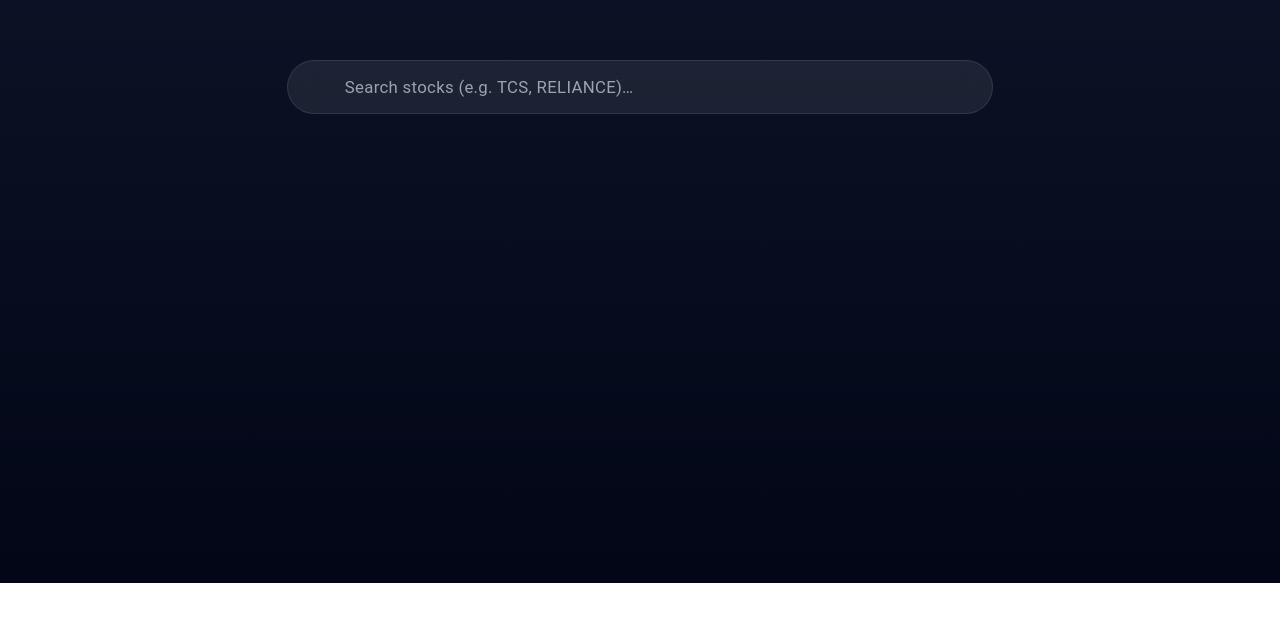
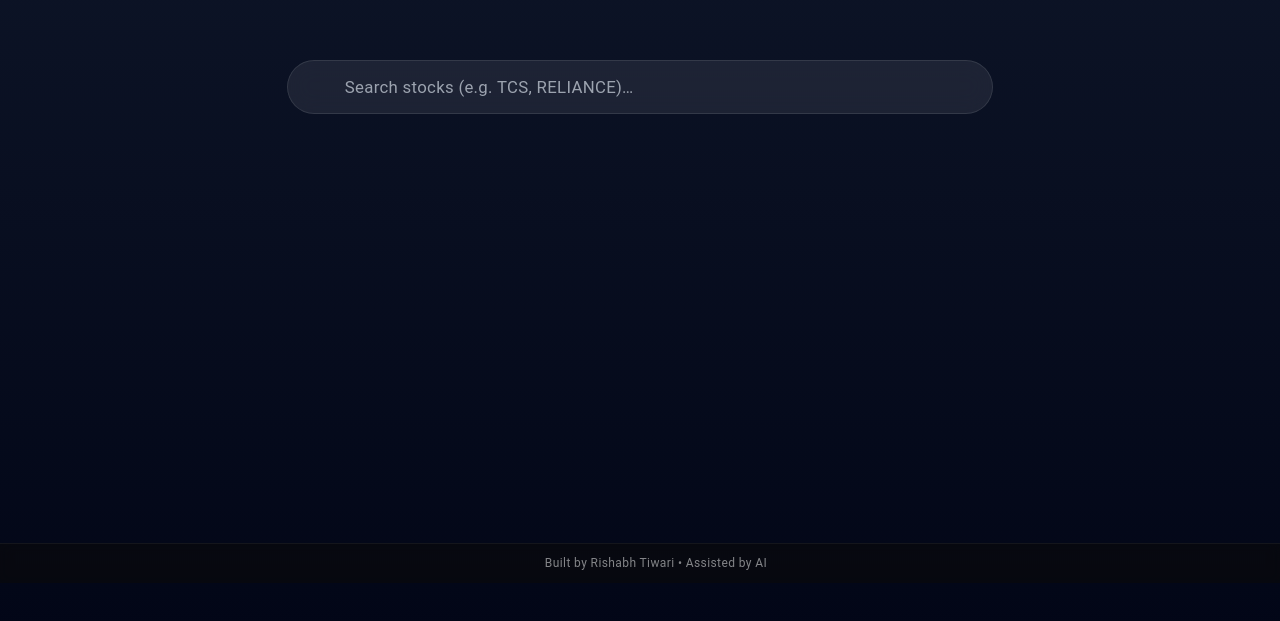
Before and after one commit to rishabh-147/market-dashboard-frontend, a React (Create React App) app: page / in a window 1280 px wide. Shown: the part 217-838 px from the top of the page. Before the commit the page ends 800 px from the top, so only its background shows below. Built offline with nearby package versions, Linux system fonts and the light colour scheme; some icons are missing.

Commit message:
[DEV] Footer and Credit Note

```diff
--- /dev/null
+++ b/src/components/CreditInfo.jsx
@@ -0,0 +1,44 @@
+import InfoOutlinedIcon from "@mui/icons-material/InfoOutlined";
+import { Tooltip, IconButton } from "@mui/material";
+
+function CreditInfo() {
+  return (
+    <Tooltip
+      title="Designed & developed by Rishabh Tiwari with AI-assisted engineering."
+      arrow
+      componentsProps={{
+        tooltip: {
+          sx: {
+            backgroundColor: "#111",
+            color: "rgba(255,255,255,0.7)",
+            fontSize: "0.75rem",
+            border: "1px solid rgba(255,255,255,0.08)",
+            backdropFilter: "blur(8px)",
+          },
+        },
+        arrow: {
+          sx: {
+            color: "#111",
+          },
+        },
+      }}
+    >
+      <IconButton
+        size="small"
+        sx={{
+          position: "absolute",
+          top: "16px",
+          right: "20px",
+          color: "rgba(255,255,255,0.4)",
+          "&:hover": {
+            color: "rgba(255,255,255,0.8)",
+          },
+        }}
+      >
+        <InfoOutlinedIcon fontSize="inherit" />
+      </IconButton>
+    </Tooltip>
+  );
+}
+
+export default CreditInfo;
--- /dev/null
+++ b/src/components/Footer.jsx
@@ -0,0 +1,34 @@
+import { Box, Typography } from "@mui/material";
+
+function Footer() {
+  return (
+    <Box
+      sx={{
+        width: "100%",
+        py: 1.2,
+        px: 2,
+        position: "fixed",
+        bottom: 0,
+        left: 0,
+        backdropFilter: "blur(6px)",
+        background: "rgba(10, 10, 10, 0.6)",
+        borderTop: "1px solid rgba(255,255,255,0.05)",
+        display: "flex",
+        justifyContent: "center",
+        zIndex: 1000,
+      }}
+    >
+      <Typography
+        variant="caption"
+        sx={{
+          color: "rgba(255,255,255,0.5)",
+          letterSpacing: "0.4px",
+        }}
+      >
+        Built by Rishabh Tiwari • Assisted by AI
+      </Typography>
+    </Box>
+  );
+}
+
+export default Footer;
--- a/src/css/HomePage.css
+++ b/src/css/HomePage.css
@@ -33,6 +33,12 @@
     animation: fadeIn 0.4s ease-in-out;
 }
 
+.homepage-mainDiv {
+    min-height: 100vh;
+    padding-bottom: 50px;
+    /* space for footer */
+}
+
 /* Smooth animation */
 @keyframes fadeIn {
     from {
--- a/src/pages/HomePage.jsx
+++ b/src/pages/HomePage.jsx
@@ -3,6 +3,8 @@ import SearchBar from "../components/SearchBar";
 import { searchSymbol, getQuote } from "../services/stockServices";
 import "../css/HomePage.css";
 import StockDetailsCard from "../components/StockDetailsCard";
+import CreditInfo from "../components/CreditInfo";
+import Footer from "../components/Footer";
 
 function HomePage() {
   const [selectedStock, setSelectedStock] = useState(null);
@@ -66,7 +68,10 @@ function HomePage() {
   const cardData = getCardData();
 
   return (
-    <div className="homepage-mainDiv">
+    <div className="homepage-mainDiv" style={{ position: "relative" }}>
+      {/* ⓘ Tooltip (top-right) */}
+      <CreditInfo />
+
       {/* 🔍 Search Bar */}
       <div className={selectedStock ? "search-top" : "search-center"}>
         <SearchBar onSearch={searchSymbol} onSubmit={handleSubmit} />
@@ -81,6 +86,9 @@ function HomePage() {
           <StockDetailsCard {...cardData} loading={loading} />
         </div>
       )}
+
+      {/* 🔻 Footer */}
+      <Footer />
     </div>
   );
 }
```
